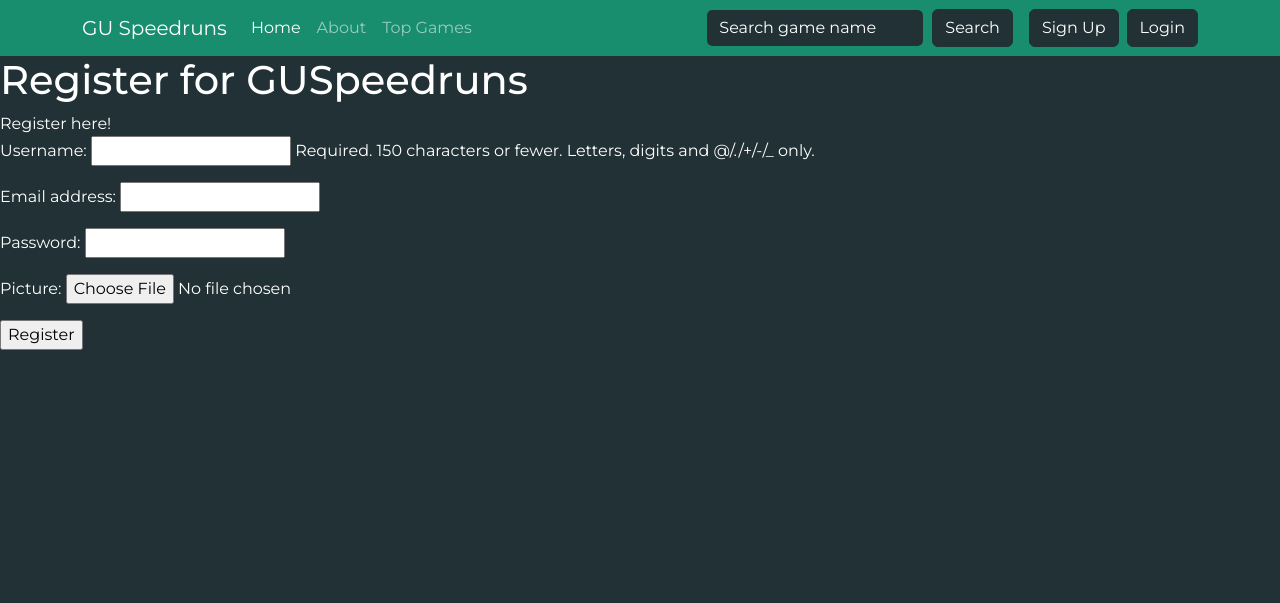
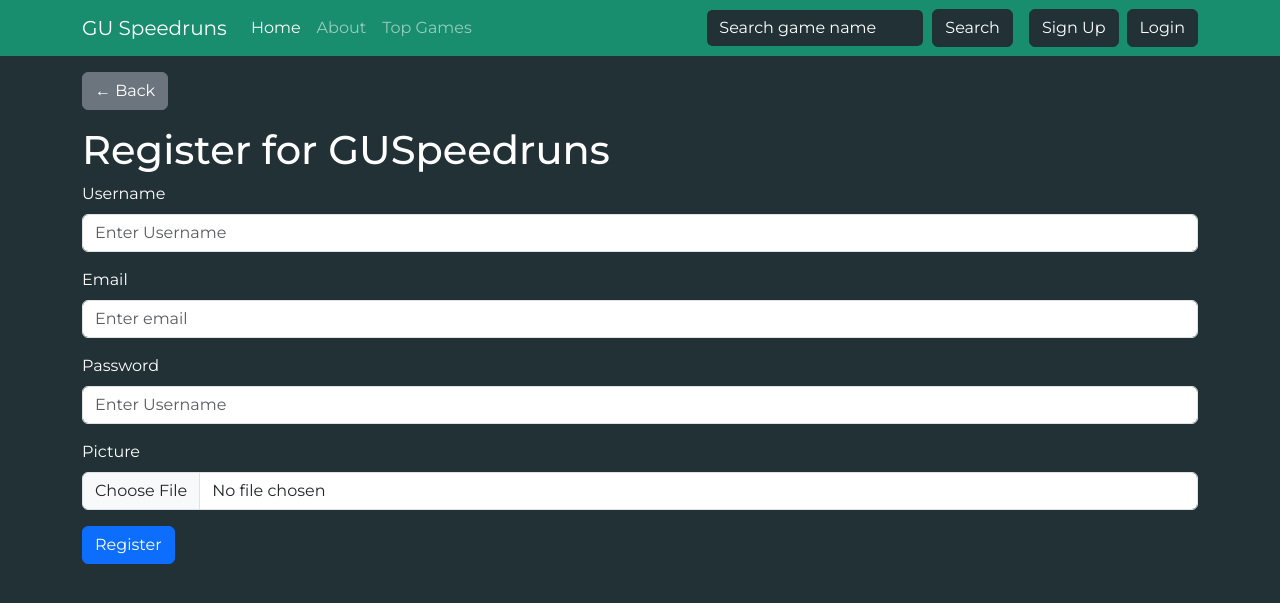
Before and after one commit to JasperHayes/WAD9E, a Django app: page /GUSpeedruns/register/ in a window 1280 px wide. Shown: the top 603 px of the page. Run offline with Django 3.2, Linux system fonts and the light colour scheme.

Commit message:
Added login and register css

```diff
--- a/GUSpeedruns/forms.py
+++ b/GUSpeedruns/forms.py
@@ -4,14 +4,16 @@ from GUSpeedruns.models import Game, Comment, UserProfile, Run
 
 
 class UserForm(forms.ModelForm):
-    password = forms.CharField(widget=forms.PasswordInput())
-
+    username = forms.CharField( widget=forms.TextInput(attrs={'class': 'form-control', 'placeholder': 'Enter Username', 'id': 'username'}))
+    password = forms.CharField(widget=forms.PasswordInput(attrs={'class': 'form-control', 'placeholder': 'Enter Username', 'id': 'password'}))
+    email = forms.EmailField(widget=forms.EmailInput(attrs={'class': 'form-control', 'placeholder': 'Enter email', 'id': 'email'}))
     class Meta:
         model = User
         fields = ('username', 'email', 'password',)
 
 
 class UserProfileForm(forms.ModelForm):
+    picture = forms.ImageField(required=False, widget=forms.ClearableFileInput(attrs={'class': 'form-control', 'id': 'picture'}))
     class Meta:
         model = UserProfile
         fields = ('picture',)
--- a/templates/GUSpeedruns/register.html
+++ b/templates/GUSpeedruns/register.html
@@ -6,21 +6,47 @@
 {% endblock %}
 
 {% block body_block %}
+    <div class="container pt-3">
+        <a href="{% url 'GUSpeedruns:homepage'%}" class="btn btn-secondary">&larr; Back</a>
+        <div class="header pt-3 mb-0">
             <h1>Register for GUSpeedruns</h1>
+        </div>
+
         {% if registered %}
             Thank you for registering!
             <a href="{% url 'GUSpeedruns:homepage' %}">Return to the homepage.</a><br />
         {% else %}
-Register here!<br />
-<form id= "user_form" method="post" action="{% url 'GUSpeedruns:register' %}"
-    enctype="multipart/form-data">
-
+            <form id="user_form" method="post" action="{% url 'GUSpeedruns:register' %}" enctype="multipart/form-data">
             {% csrf_token %}
 
-    {{ user_form.as_p }}
-    {{ profile_form.as_p }}
+                {% for field in user_form.visible_fields %}
+                    <div class="mb-3">
+                        <label for="{{ field.id_for_label }}" class="form-label">{{ field.label }}</label>
+                        {{ field }}
+                        {% if field.help_text %}
+                            <div class="form-text">{{ field.help_text }}</div>
+                        {% endif %}
+                        {% if field.errors %}
+                            <div class="alert alert-danger mt-2">{{ field.errors }}</div>
+                        {% endif %}
+                    </div>
+                {% endfor %}
 
-    <input type="submit" name="submit" value="Register" />
+                {% for field in profile_form.visible_fields %}
+                    <div class="mb-3">
+                        <label for="{{ field.id_for_label }}" class="form-label">{{ field.label }}</label>
+                        {{ field }}
+                        {% if field.help_text %}
+                            <div class="form-text">{{ field.help_text }}</div>
+                        {% endif %}
+                        {% if field.errors %}
+                            <div class="alert alert-danger mt-2">{{ field.errors }}</div>
+                        {% endif %}
+                    </div>
+                {% endfor %}
+
+                <button type="submit" class="btn btn-primary">Register</button>
             </form>
         {% endif %}
+    </div>
 {% endblock %}
```
Also changed, not shown: templates/GUSpeedruns/login.html (+17 -5 lines), media/profile_images/new_upload.png (added). Lines whose indentation alone changed are shown as unchanged.
